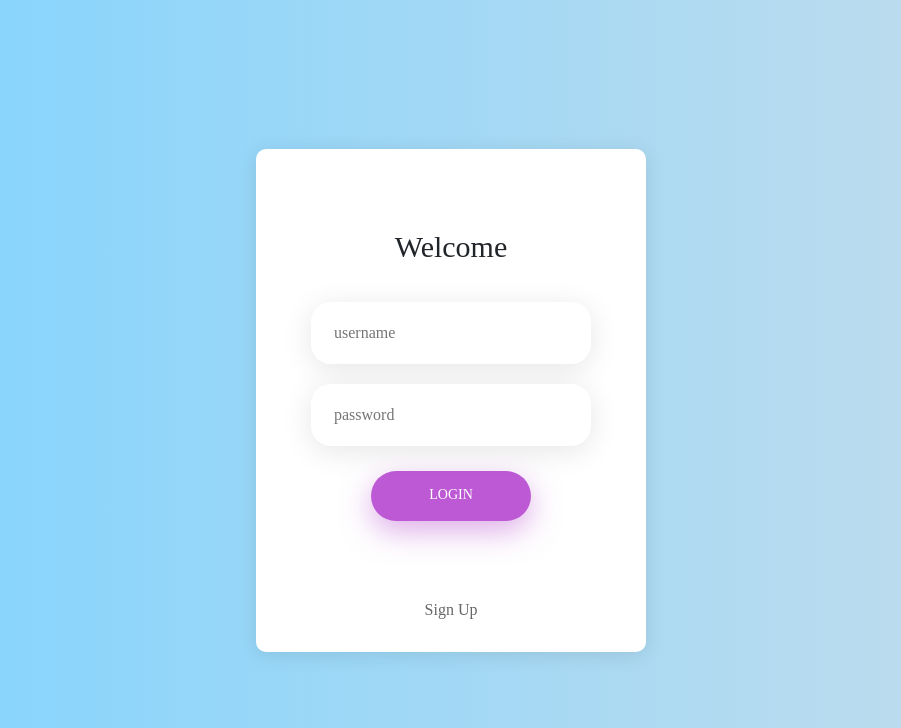
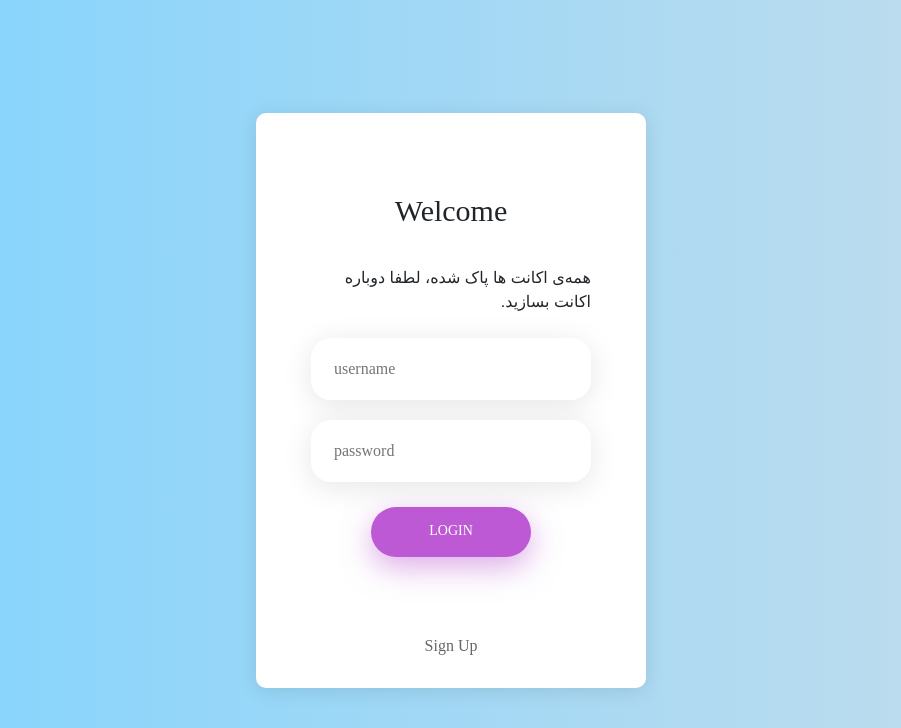
Before and after one commit to AliRn76/django-chatroom, a Django app: page / in a window 1280 px wide. Shown: the top 728 px of the page, without its empty margins (189-1090 px from the left). Run offline with Django 3.2, Linux system fonts and the light colour scheme; data comes from the database, SQL or seed files in the repository; some libraries are stand-ins or nearby versions; some web fonts are replaced.

Commit message:
message Sry Add shod

```diff
--- a/chat/templates/login.html
+++ b/chat/templates/login.html
@@ -20,7 +20,11 @@
 				<span class="login100-form-title p-b-37">
 					Welcome
 				</span>
+				<div dir="rtl" >
+					همه‌ی اکانت ها پاک شده، لطفا دوباره اکانت بسازید.
 
+				</div>
+				</br>
 				<div class="wrap-input100 validate-input m-b-20" data-validate="Enter username">
 					<input class="input100" type="text" name="username" placeholder="username" required="required">
 					<span class="focus-input100"></span>
```
